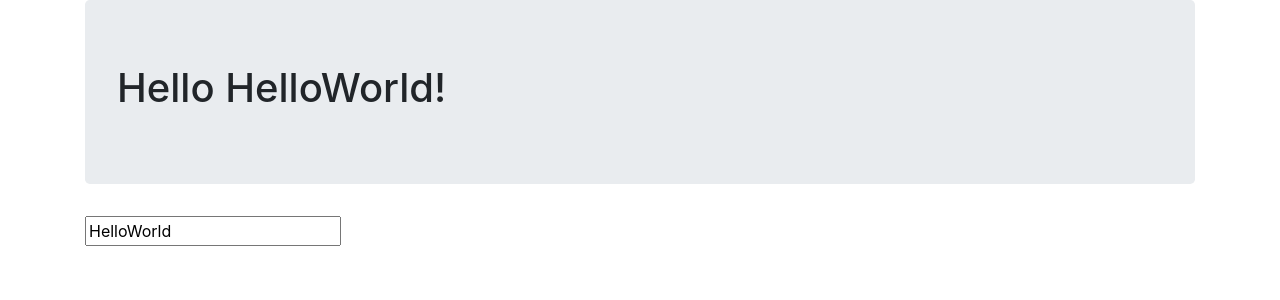
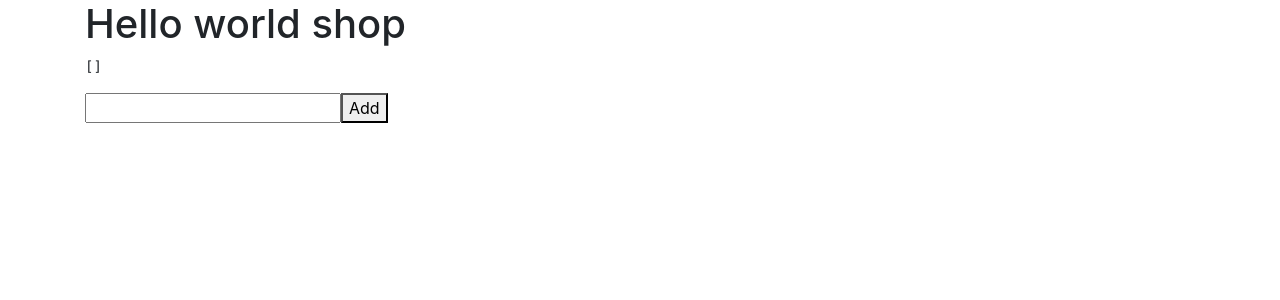
Before and after one commit to tvandevoorde/ordina-kickstarter-angular-practice, an Angular app in the folder HelloWorld/: page / in a window 1280 px wide. Shown: the top 300 px of the page. Built offline with nearby package versions, Linux system fonts and the light colour scheme.

Commit message:
added event binding
changed title to item
added an array
added a button that calls a function that adds item to the array
list displayed using the json pipe

```diff
--- a/HelloWorld/src/app/app.component.html
+++ b/HelloWorld/src/app/app.component.html
@@ -1,6 +1,6 @@
 <div class="container">
-  <div class="jumbotron" [hidden]="!title">
-    <h1>Hello {{ title }}!</h1>
-  </div>
-  <input type="text" [(ngModel)]="title" />
+  <h1>Hello world shop</h1>
+  <pre>{{ list | json }}</pre>
+  <input type="text" [(ngModel)]="item" />
+  <button (click)="add()">Add</button>
 </div>
--- a/HelloWorld/src/app/app.component.ts
+++ b/HelloWorld/src/app/app.component.ts
@@ -6,5 +6,14 @@ import { Component } from '@angular/core';
   styleUrls: ['./app.component.css']
 })
 export class AppComponent {
-  title = 'HelloWorld';
+  item: string;
+  list: string[];
+
+  constructor() {
+    this.list = [];
+  }
+
+  add() {
+    this.list.push(this.item);
+  }
 }
```
